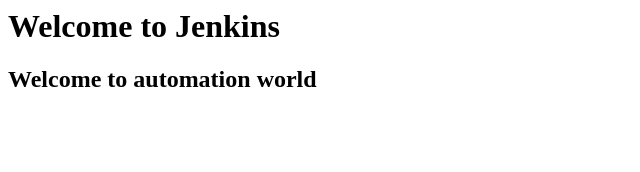
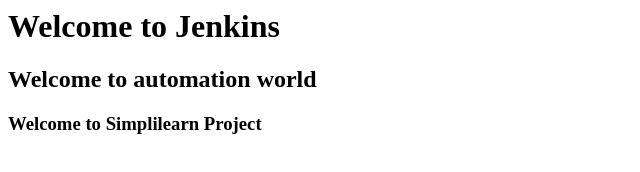
Before and after one commit to Aparna-Tharshini-S/jenkins, a plain HTML site: page index.html in a window 1280 px wide. Shown: the whole page, without its empty margins (0-640 px from the left). Drawn offline with Linux system fonts and the light colour scheme.

Commit message:
Update index.html

```diff
--- a/index.html
+++ b/index.html
@@ -1,2 +1,3 @@
 <h1> Welcome to Jenkins </h1>
 <h2>Welcome to automation world</h2>
+<h3>Welcome to Simplilearn Project</h3>
```
